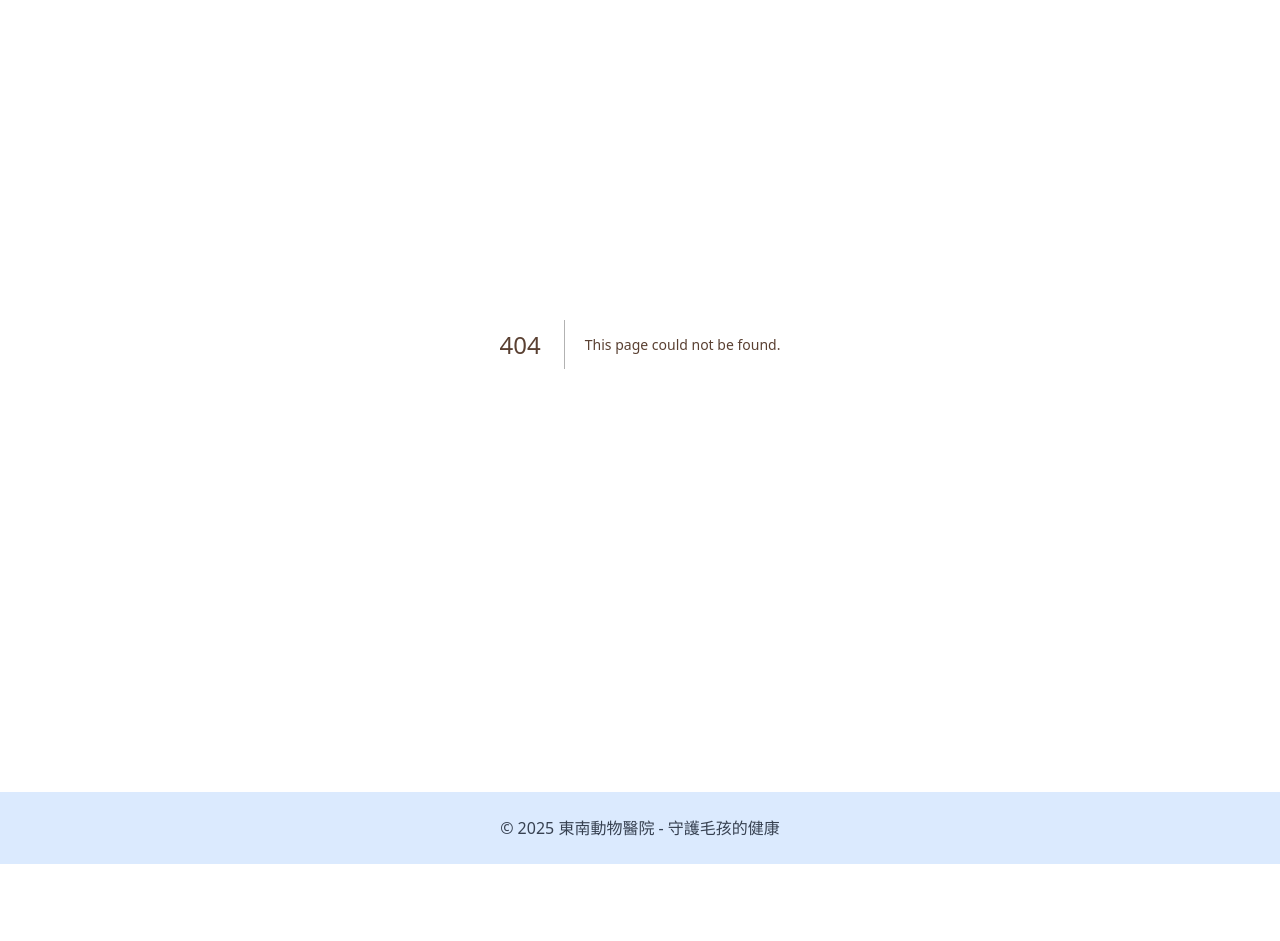
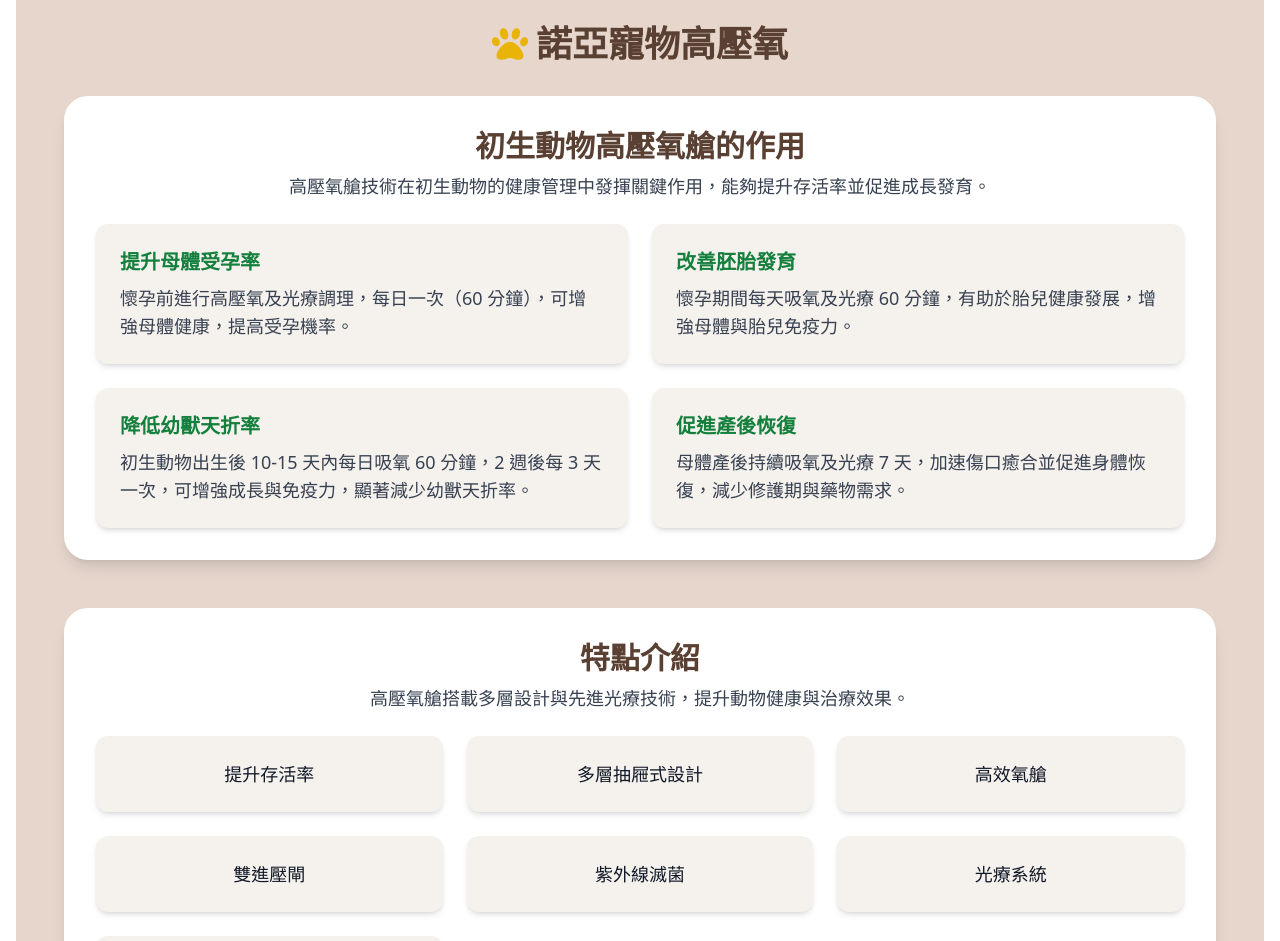
Before and after one commit to frankfu88/wenzhi, a Next.js app: page /oxygen in a window 1280 px wide. Before the commit this address had no page. Shown: the part 720-1661 px from the top of the page. Before the commit the page ends 1584 px from the top, so only its background shows below. Built offline with nearby package versions, Linux system fonts and the light colour scheme.

Commit message:
新增氧艙內容

```diff
--- a/package.json
+++ b/package.json
@@ -9,6 +9,7 @@
     "lint": "next lint"
   },
   "dependencies": {
+    "framer-motion": "^12.4.10",
     "next": "15.1.7",
     "react": "^19.0.0",
     "react-dom": "^19.0.0",
--- a/src/app/internal/page.tsx
+++ b/src/app/internal/page.tsx
@@ -1,8 +1,10 @@
 "use client";
 
 import { FaPaw } from "react-icons/fa";
+import { useRouter } from "next/navigation";
 
 export default function InternalMedicine() {
+  const router = useRouter();
   return (
     <main className="bg-[#E6D6CC] text-gray-900 min-h-screen py-20 px-6">
       <section className="max-w-6xl mx-auto text-center">
@@ -80,6 +82,19 @@ export default function InternalMedicine() {
             </div>
           ))}
         </div>
+
+        {/* 🔹 聯繫區塊 */}
+        <div className="mt-12 bg-[#5A4032] text-white p-8 rounded-xl shadow-lg">
+          <h2 className="text-2xl font-bold">您的寵物有上述症狀嗎？</h2>
+          <p className="mt-2 text-lg">您的寵物有上述症狀嗎？立即聯繫東南動物醫院，由專家來為您的寶貝提供治療！</p>
+          <button
+            onClick={() => router.push("/#contact")}
+            className="mt-4 bg-yellow-500 text-white py-3 px-6 rounded-lg text-lg font-bold hover:bg-yellow-600 transition"
+          >
+            聯絡我們
+          </button>
+        </div>
+
       </section>
     </main>
   );
--- /dev/null
+++ b/src/app/oxygen/page.tsx
@@ -0,0 +1,130 @@
+"use client";
+
+import { FaPaw } from "react-icons/fa";
+import { useRouter } from "next/navigation";
+
+export default function NoahOxygen() {
+  const router = useRouter();
+  return (
+    <main className="bg-[#E6D6CC] text-gray-900 py-20 px-6">
+      <section className="max-w-6xl mx-auto">
+        <h1 className="text-4xl font-bold flex items-center justify-center gap-2 text-center">
+          <FaPaw className="text-yellow-500" /> 諾亞寵物高壓氧
+        </h1>
+
+        {/* 🔹 初生動物高壓氧艙的作用 */}
+        <div className="bg-white shadow-lg rounded-3xl p-8 mt-8">
+          <h2 className="text-3xl font-bold text-center">初生動物高壓氧艙的作用</h2>
+          <p className="text-lg text-center text-gray-700 mt-2">
+            高壓氧艙技術在初生動物的健康管理中發揮關鍵作用，能夠提升存活率並促進成長發育。
+          </p>
+          <div className="grid grid-cols-1 md:grid-cols-2 gap-6 mt-6">
+            {[{
+              title: "提升母體受孕率",
+              description: "懷孕前進行高壓氧及光療調理，每日一次（60 分鐘），可增強母體健康，提高受孕機率。"
+            }, {
+              title: "改善胚胎發育",
+              description: "懷孕期間每天吸氧及光療 60 分鐘，有助於胎兒健康發展，增強母體與胎兒免疫力。"
+            }, {
+              title: "降低幼獸天折率",
+              description: "初生動物出生後 10-15 天內每日吸氧 60 分鐘，2 週後每 3 天一次，可增強成長與免疫力，顯著減少幼獸天折率。"
+            }, {
+              title: "促進產後恢復",
+              description: "母體產後持續吸氧及光療 7 天，加速傷口癒合並促進身體恢復，減少修護期與藥物需求。"
+            }].map((feature, index) => (
+              <div key={index} className="bg-[#F5F1ED] shadow-md rounded-xl p-6 text-lg">
+                <h3 className="text-xl font-bold text-green-700">{feature.title}</h3>
+                <p className="mt-2 text-gray-700">{feature.description}</p>
+              </div>
+            ))}
+          </div>
+        </div>
+
+        {/* 🔹 特點介紹 */}
+        <div className="bg-white shadow-lg rounded-3xl p-8 mt-12">
+          <h2 className="text-3xl font-bold text-center">特點介紹</h2>
+          <p className="text-lg text-center text-gray-700 mt-2">
+            高壓氧艙搭載多層設計與先進光療技術，提升動物健康與治療效果。
+          </p>
+          <div className="grid grid-cols-1 md:grid-cols-2 lg:grid-cols-3 gap-6 mt-6">
+            {["提升存活率", "多層抽屜式設計", "高效氧艙", "雙進壓閘", "紫外線滅菌", "光療系統", "恆溫空調"].map((feature, index) => (
+              <div key={index} className="bg-[#F5F1ED] shadow-md rounded-xl p-6 text-lg text-center">
+                {feature}
+              </div>
+            ))}
+          </div>
+        </div>
+
+        {/* 🔹 光療技術原理 */}
+        <div className="bg-white shadow-lg rounded-3xl p-8 mt-12">
+          <h2 className="text-3xl font-bold text-center">光療技術原理</h2>
+          <div className="grid grid-cols-1 md:grid-cols-2 gap-6 mt-6">
+            <div>
+              <h3 className="text-xl font-bold text-red-600">紅光 & 近紅外光理療</h3>
+              <ul className="list-disc pl-5 mt-2 text-lg">
+                <li>紅光（630-700nm）：促進膠原蛋白生成，幫助皮膚修復與抗老化。</li>
+                <li>近紅外光（700-1100nm）：深入肌肉層，加速傷口癒合，減少發炎與疼痛。</li>
+                <li>提高 ATP（細胞能量），促進代謝與組織修復。</li>
+              </ul>
+            </div>
+            <div>
+              <h3 className="text-xl font-bold text-blue-600">藍光的益處</h3>
+              <ul className="list-disc pl-5 mt-2 text-lg">
+                <li>調節褪黑激素，提升專注力與改善睡眠。</li>
+                <li>減少藍光暴露，幫助改善睡眠品質。</li>
+                <li>抑制痤瘡細菌生長，減少粉刺與青春痘。</li>
+              </ul>
+            </div>
+          </div>
+        </div>
+
+        {/* 🔹 光療技術比較 */}
+        <div className="bg-white shadow-lg rounded-3xl p-8 mt-12">
+          <h2 className="text-3xl font-bold text-center">光療技術比較</h2>
+          <table className="w-full border-collapse mt-6 text-lg">
+            <thead>
+              <tr className="bg-gradient-to-r from-red-500 to-blue-500 text-white">
+                <th className="p-4">技術</th>
+                <th className="p-4">主要波長</th>
+                <th className="p-4">主要功效</th>
+              </tr>
+            </thead>
+            <tbody>
+              {[{
+                tech: "紅光",
+                wave: "630-700 nm",
+                effect: "促進膠原蛋白，改善皮膚 & 傷口癒合"
+              }, {
+                tech: "近紅外光",
+                wave: "700-1100 nm",
+                effect: "深入肌肉層，促進組織修復與消炎"
+              }, {
+                tech: "藍光",
+                wave: "450-495 nm",
+                effect: "調節生物鐘，幫助睡眠，減少痤瘡細菌"
+              }].map((row, index) => (
+                <tr key={index} className="border-b">
+                  <td className="p-4 text-center">{row.tech}</td>
+                  <td className="p-4 text-center">{row.wave}</td>
+                  <td className="p-4 text-center">{row.effect}</td>
+                </tr>
+              ))}
+            </tbody>
+          </table>
+        </div>
+
+        {/* 🔹 聯繫區塊 */}
+        <div className="mt-12 bg-[#5A4032] text-white p-8 rounded-xl shadow-lg text-center">
+          <h2 className="text-2xl font-bold">您的寵物有上述症狀嗎？</h2>
+          <p className="mt-2 text-lg">有任何問題請聯繫東南動物醫院，由專家來為您的寶貝提供治療！</p>
+          <button
+            onClick={() => router.push("/#contact")}
+            className="mt-4 bg-yellow-500 text-white py-3 px-6 rounded-lg text-lg font-bold hover:bg-yellow-600 transition"
+          >
+            聯絡我們
+          </button>
+        </div>
+      </section>
+    </main>
+  );
+}
--- a/src/app/page.tsx
+++ b/src/app/page.tsx
@@ -58,7 +58,7 @@ export default function Home() {
           <FaPaw className="text-yellow-500" /> 主治項目
         </h2>
         <div className="grid grid-cols-1 md:grid-cols-2 lg:grid-cols-3 gap-6 mt-8">
-          {/* 🔹 內科診療 - 可點擊導向 `/internal` */}
+          {/* 🔹 內科 - 可點擊導向 `/internal` */}
           <div
             onClick={() => router.push("/internal")}
             className="bg-[#E6D6CC] shadow-md rounded-xl p-6 text-lg flex items-center gap-2 cursor-pointer hover:bg-[#d5c3b8] transition"
--- a/src/app/surgery/page.tsx
+++ b/src/app/surgery/page.tsx
@@ -1,6 +1,10 @@
+"use client";
+
 import { FaPaw } from "react-icons/fa";
+import { useRouter } from "next/navigation";
 
 export default function Surgery() {
+  const router = useRouter();
   return (
     <main className="bg-[#E6D6CC] text-gray-900 min-h-screen">
       <section className="max-w-6xl mx-auto py-16 px-6 text-center">
@@ -37,6 +41,19 @@ export default function Surgery() {
             </div>
           ))}
         </div>
+
+        {/* 🔹 聯繫區塊 */}
+        <div className="mt-12 bg-[#5A4032] text-white p-8 rounded-xl shadow-lg">
+          <h2 className="text-2xl font-bold">您的寵物有上述症狀嗎？</h2>
+          <p className="mt-2 text-lg">您的寵物有上述症狀嗎？立即聯繫東南動物醫院，由專家來為您的寶貝提供治療！</p>
+          <button
+            onClick={() => router.push("/#contact")}
+            className="mt-4 bg-yellow-500 text-white py-3 px-6 rounded-lg text-lg font-bold hover:bg-yellow-600 transition"
+          >
+            聯絡我們
+          </button>
+        </div>
+
       </section>
     </main>
   );
--- a/src/app/vaccination/page.tsx
+++ b/src/app/vaccination/page.tsx
@@ -1,8 +1,10 @@
 "use client";
 
 import { FaPaw } from "react-icons/fa";
+import { useRouter } from "next/navigation";
 
 export default function Vaccination() {
+  const router = useRouter();
   return (
     <main className="bg-[#9D8575] text-white py-20 px-6">
       <section className="max-w-6xl mx-auto">
@@ -59,6 +61,18 @@ export default function Vaccination() {
             </table>
           </div>
         </div>
+
+        {/* 🔹 聯繫區塊 */}
+        <div className="mt-12 bg-[#5A4032] text-white p-8 rounded-xl shadow-lg text-center">
+          <h2 className="text-2xl font-bold">您的寵物有上述症狀嗎？</h2>
+          <p className="mt-2 text-lg">有任何問題請聯繫東南動物醫院，由專家來為您的寶貝提供治療！</p>
+          <button
+            onClick={() => router.push("/#contact")}
+            className="mt-4 bg-yellow-500 text-white py-3 px-6 rounded-lg text-lg font-bold hover:bg-yellow-600 transition"
+          >
+            聯絡我們
+          </button>
+        </div>
       </section>
     </main>
   );
```
Also changed, not shown: 1 other file (tests, documents, lock files or other folders).
